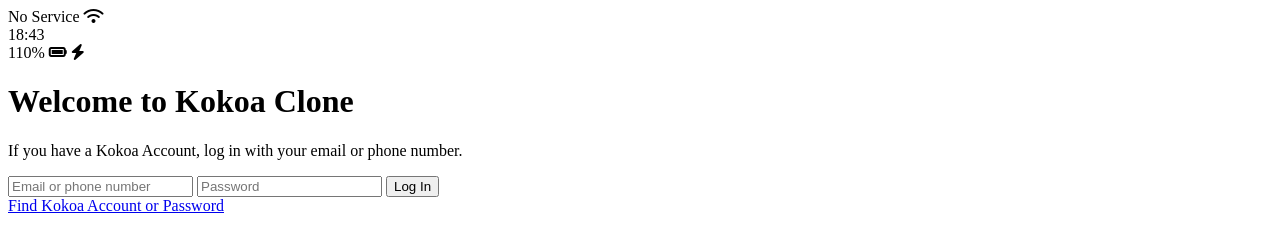
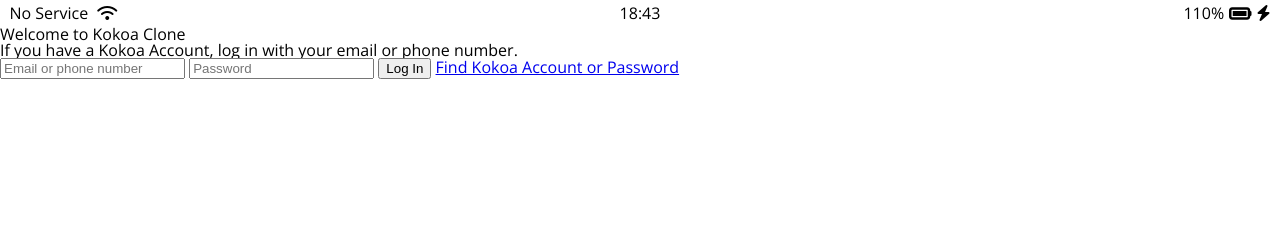
Before and after one commit to oldBass/kokoa2023, a plain HTML site: page index.html in a window 1280 px wide. Drawn offline with nearby package versions, Linux system fonts and the light colour scheme.

Commit message:
last update

```diff
--- /dev/null
+++ b/CSS/components/status-bar.css
@@ -0,0 +1,23 @@
+.status-bar {
+  display: flex;
+  justify-content: center;
+  padding: 5px 3px;
+}
+.status-bar__column {
+  width: 33%;
+}
+.status-bar__column:first-child span {
+  margin-right: 5px;
+}
+.status-bar__column:nth-child(2) {
+  display: flex;
+  justify-content: center;
+}
+.status-bar__column:last-child {
+  display: flex;
+  justify-content: flex-end;
+  align-items: center;
+}
+.status-bar__column .fa-battery-full {
+  margin: 0 5px;
+}
--- /dev/null
+++ b/CSS/reset.css
@@ -0,0 +1,128 @@
+html,
+body,
+div,
+span,
+applet,
+object,
+iframe,
+h1,
+h2,
+h3,
+h4,
+h5,
+h6,
+p,
+blockquote,
+pre,
+a,
+abbr,
+acronym,
+address,
+big,
+cite,
+code,
+del,
+dfn,
+em,
+img,
+ins,
+kbd,
+q,
+s,
+samp,
+small,
+strike,
+strong,
+sub,
+sup,
+tt,
+var,
+b,
+u,
+i,
+center,
+dl,
+dt,
+dd,
+ol,
+ul,
+li,
+fieldset,
+form,
+label,
+legend,
+table,
+caption,
+tbody,
+tfoot,
+thead,
+tr,
+th,
+td,
+article,
+aside,
+canvas,
+details,
+embed,
+figure,
+figcaption,
+footer,
+header,
+hgroup,
+menu,
+nav,
+output,
+ruby,
+section,
+summary,
+time,
+mark,
+audio,
+video {
+  margin: 0;
+  padding: 0;
+  border: 0;
+  font-size: 100%;
+  font: inherit;
+  vertical-align: baseline;
+}
+/* HTML5 display-role reset for older browsers */
+article,
+aside,
+details,
+figcaption,
+figure,
+footer,
+header,
+hgroup,
+menu,
+nav,
+section {
+  display: block;
+}
+body {
+  line-height: 1;
+}
+ol,
+ul {
+  list-style: none;
+}
+blockquote,
+q {
+  quotes: none;
+}
+blockquote:before,
+blockquote:after,
+q:before,
+q:after {
+  content: "";
+  content: none;
+}
+table {
+  border-collapse: collapse;
+  border-spacing: 0;
+}
+
+input:focus {
+  outline: none;
+}
--- /dev/null
+++ b/CSS/styles.css
@@ -0,0 +1,12 @@
+@import url("https://fonts.googleapis.com/css2?family=Open+Sans:wght@400;500&family=Yellowtail&display=swap");
+@import "reset.css";
+@import "variables.css";
+
+/* Components */
+@import "components/status-bar.css";
+
+/* Screens */
+@import "screens/login.css";
+body {
+  font-family: "Open Sans", sans-serif;
+}
--- /dev/null
+++ b/CSS/variables.css
@@ -0,0 +1,3 @@
+:root {
+  --yellow: #fae100;
+}
--- a/index.html
+++ b/index.html
@@ -1,12 +1,13 @@
 <!DOCTYPE html>
 <html lang="en">
   <head>
+    <link rel="stylesheet" href="css/styles.css" />
     <meta charset="UTF-8" />
     <meta name="viewport" content="width=device-width, initial-scale=1.0" />
     <title>Welcome to Kokoa Clone</title>
   </head>
   <body>
-    <div id="status-bar">
+    <div class="status-bar">
       <div class="status-bar__column">
         <span>No Service</span>
         <i class="fa-solid fa-wifi"></i>
@@ -16,7 +17,7 @@
       </div>
       <div class="status-bar__column">
         <span>110%</span>
-        <i class="fa-solid fa-battery-full"></i>
+        <i class="fa-solid fa-battery-full fa-lg"></i>
         <i class="fa-solid fa-bolt"></i>
       </div>
     </div>
@@ -31,8 +32,8 @@
       <input type="text" placeholder="Email or phone number" />
       <input type="password" placeholder="Password" />
       <input type="submit" value="Log In" />
+      <a href="#">Find Kokoa Account or Password</a>
     </form>
-    <a href="#">Find Kokoa Account or Password</a>
 
     <script
       src="https://kit.fontawesome.com/e2e030726e.js"
```
Also changed, not shown: CSS/screens/login.css (added), friends.html (added).
